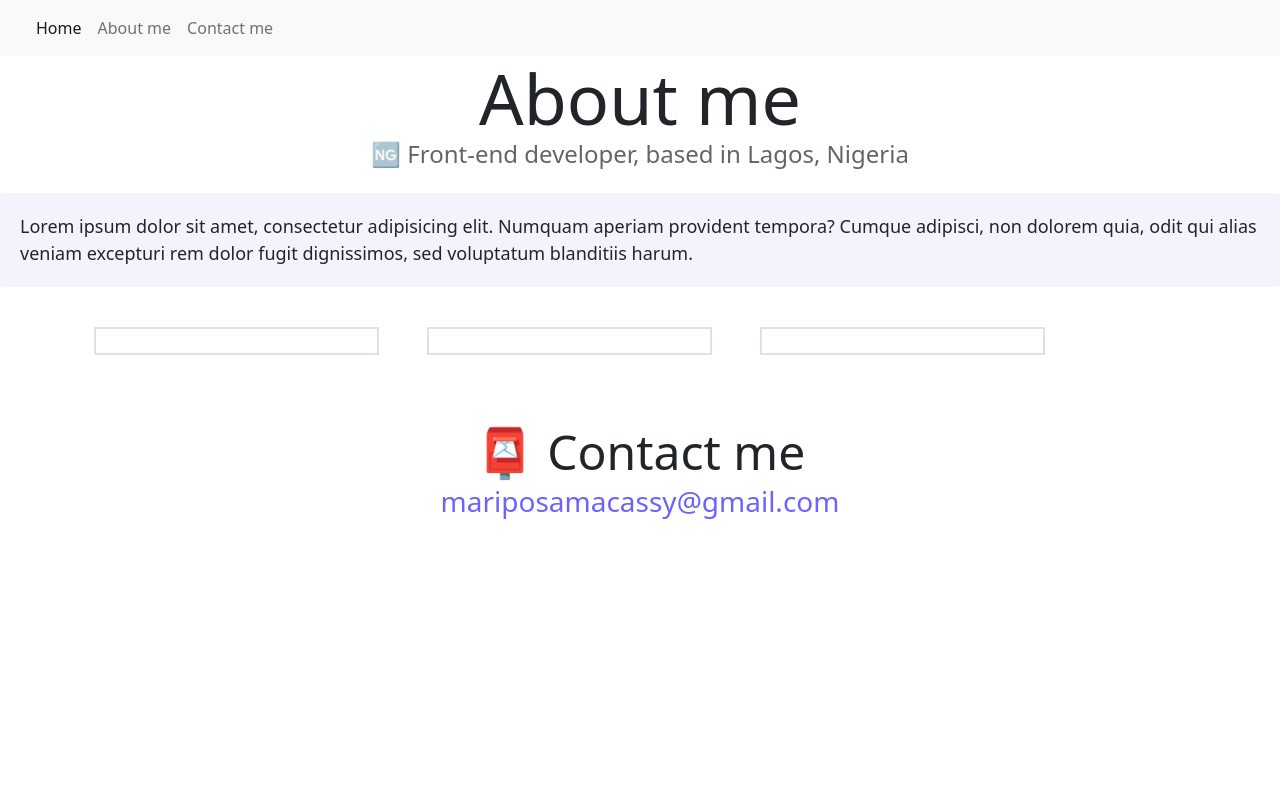
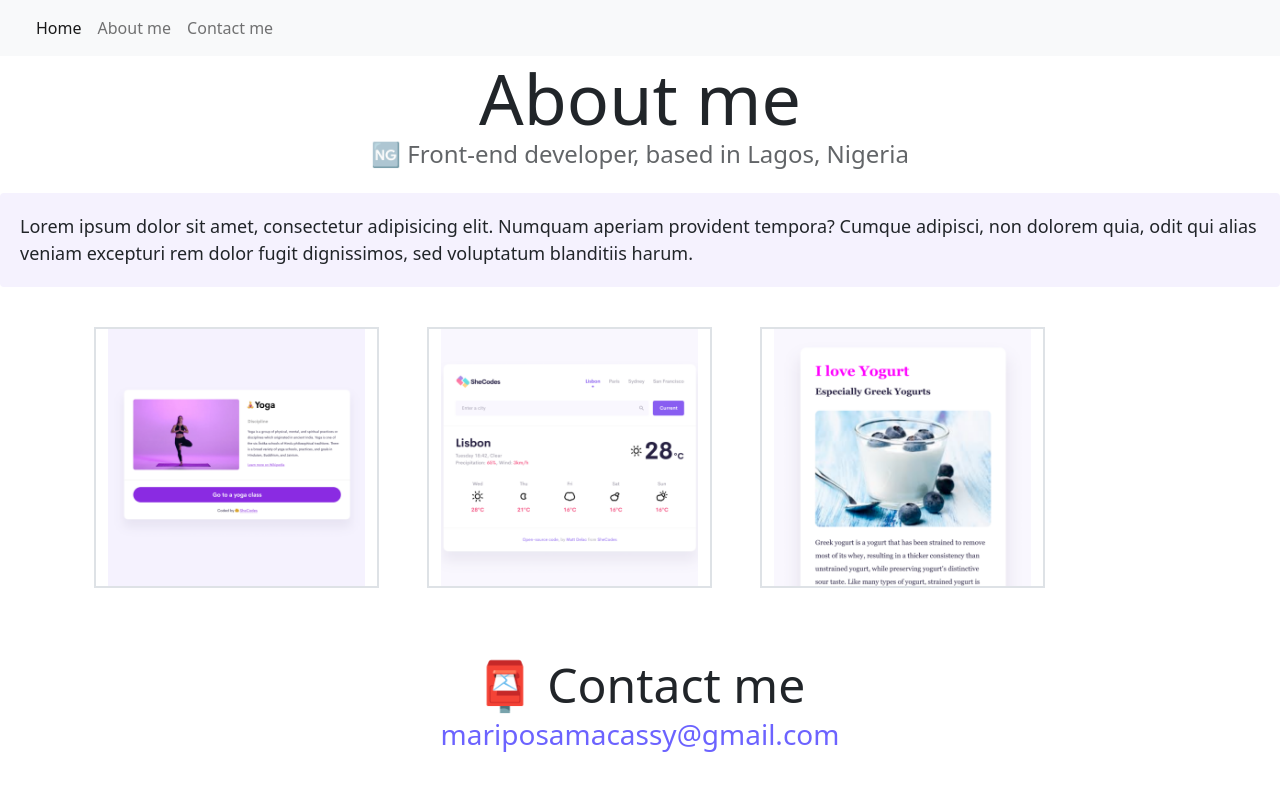
Before and after one commit to Rozymacassy/project-shecodes, a plain HTML site: page about.html in a window 1280 px wide. Drawn offline with nearby package versions, Linux system fonts and the light colour scheme.

Commit message:
modified image linking

```diff
--- a/about.html
+++ b/about.html
@@ -53,9 +53,9 @@
 
     <div class="container">
         <div class=" row">
-            <div class="col-md-3 border border-2 m-4 "> <img src="/yoga-pic.png" class="img-fluid" alt=""></div>
-            <div class="col-md-3 border border-2 m-4"><img src="/weather-pic.png" class="img-fluid" alt=""></div>
-            <div class="col-md-3 border border-2 m-4 "><img src="/yogort-pic.png" class="img-fluid" alt=""></div>
+            <div class="col-md-3 border border-2 m-4 "> <img src="./yoga-pic.png" class="img-fluid" alt="yoga-pic"></div>
+            <div class="col-md-3 border border-2 m-4"><img src="./weather-pic.png" class="img-fluid" alt="weather-pic"></div>
+            <div class="col-md-3 border border-2 m-4 "><img src="./yogort-pic.png" class="img-fluid" alt="yogort-pic"></div>
         </div>
     </div>
     <br>
```
Also changed, not shown: index.html (+3 -3 lines), weather-pic.png (added), yoga-pic.png (added), yogort-pic.png (added).
